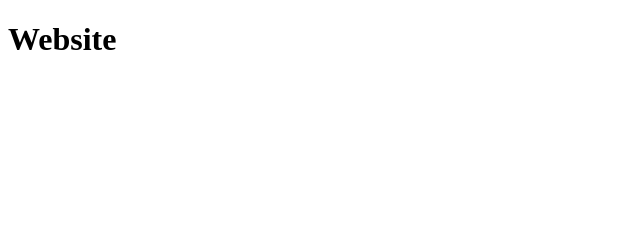
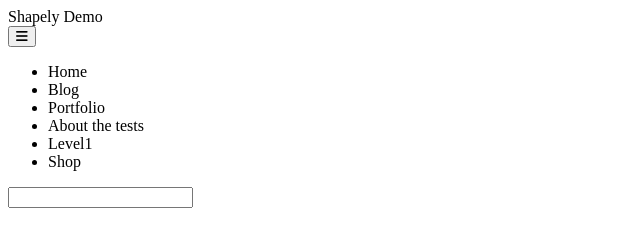
Before and after one commit to MariusCodeAcademy/Feu8_1_git_teamForlders, a plain HTML site: page MariusA/index.html in a window 1280 px wide. Shown: the whole page, without its empty margins (0-640 px from the left). Drawn offline with Linux system fonts and the light colour scheme.

Commit message:
html header

```diff
--- a/MariusA/index.html
+++ b/MariusA/index.html
@@ -4,12 +4,29 @@
 <head>
     <meta charset="UTF-8">
     <meta name="viewport" content="width=device-width, initial-scale=1.0">
+    <!-- Font awesome -->
+    <link rel="stylesheet" href="https://cdnjs.cloudflare.com/ajax/libs/font-awesome/6.4.0/css/all.min.css"
+        integrity="sha512-iecdLmaskl7CVkqkXNQ/ZH/XLlvWZOJyj7Yy7tcenmpD1ypASozpmT/E0iPtmFIB46ZmdtAc9eNBvH0H/ZpiBw=="
+        crossorigin="anonymous" referrerpolicy="no-referrer" />
     <title>Website</title>
 </head>
 
 <body>
-    <h1>Website</h1>
-
+    <header class="header">
+        <div class="headerTitle">Shapely Demo</div>
+        <nav>
+            <button><i class="fa-solid fa-bars"></i></button>
+            <ul id="navUl" class="navUl">
+                <li>Home</li>
+                <li>Blog</li>
+                <li>Portfolio</li>
+                <li>About the tests</li>
+                <li>Level1</li>
+                <li>Shop</li>
+            </ul>
+            <div id="searchInput" class="searchInput"><input type="text"></div>
+        </nav>
+    </header>
 </body>
 
 </html>
```
